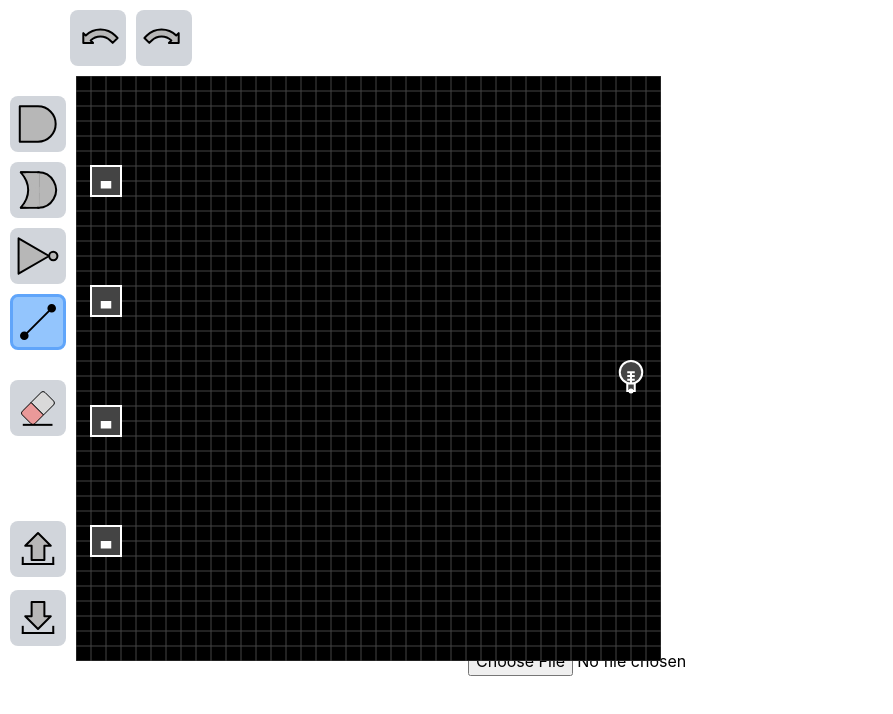
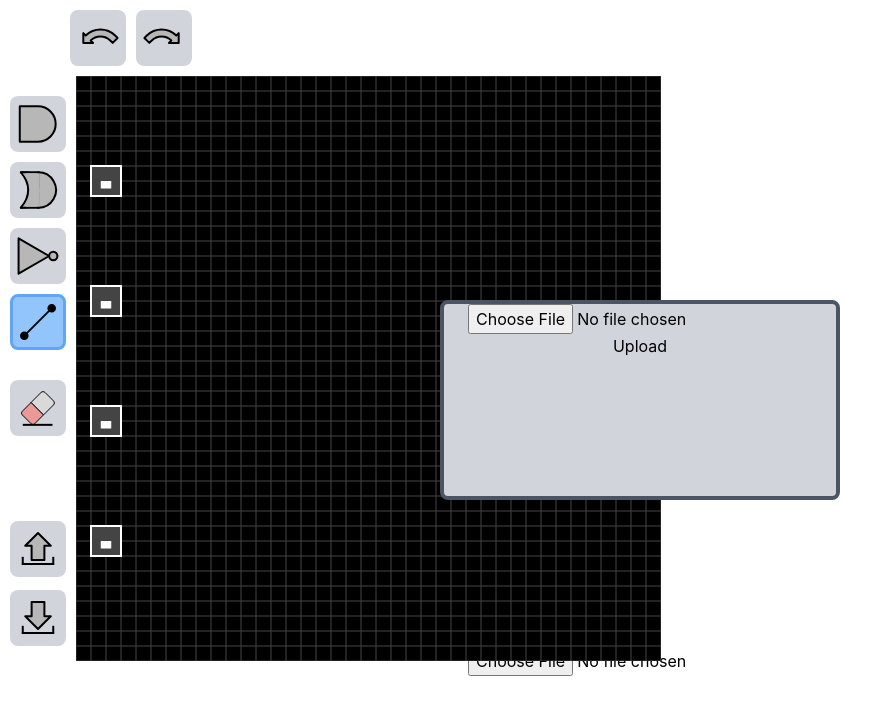
Before and after one commit to timshicha/toolbox, a React (Create React App) app in the folder fe/: page / in a window 1280 px wide. Shown: the top 714 px of the page, without its empty margins (0-893 px from the left). Built offline with nearby package versions, Linux system fonts and the light colour scheme.

Commit message:
upload maps using popup

```diff
--- a/fe/src/LogicCircuit.jsx
+++ b/fe/src/LogicCircuit.jsx
@@ -11,6 +11,7 @@ import eraserImg from "./assets/images/eraser.svg";
 import undoImg from "./assets/images/undo.svg";
 import redoImg from "./assets/images/redo.svg";
 import { downloadFile } from "./utilities/File";
+import { UploadPopup } from "./components/Popups";
 
 const CANVAS_SIZE = 40;
 const CELL_SIZE = 15;
@@ -486,6 +487,7 @@ function LogicCircuit() {
                 </div>
             </div>
             <input type="file" ref={fileUploadRef} />
+            <UploadPopup onSubmit={replaceMapWithJson}></UploadPopup>
         </>
     );
 }
--- /dev/null
+++ b/fe/src/components/Popups.jsx
@@ -0,0 +1,40 @@
+import React from 'react';
+
+
+class UploadPopup extends React.Component {
+    constructor() {
+        super();
+
+        this.state = {
+            map: null
+        };
+    }
+
+    onFileChange = (e) => {
+        this.setState({
+            map: e.target.files[0]
+        });
+    }
+
+    upload = () => {
+        console.log(this.state.map);
+        let fr = new FileReader();
+        fr.onload = (e) => {
+            this.props.onSubmit(e.target.result);
+        };
+        fr.readAsText(this.state.map);
+    }
+
+    render() {
+        return (
+            <>
+                <div className='absolute bg-gray-300 w-[400px] h-[200px] top-[calc(50%-100px)] left-[calc(50%-200px)] rounded-lg border-solid border-[4px] border-gray-600'>
+                    <input type="file" onChange={e => this.onFileChange(e)}/>
+                    <button onClick={this.upload}>Upload</button>
+                </div>
+            </>
+        );
+    }
+};
+
+export { UploadPopup };
```
